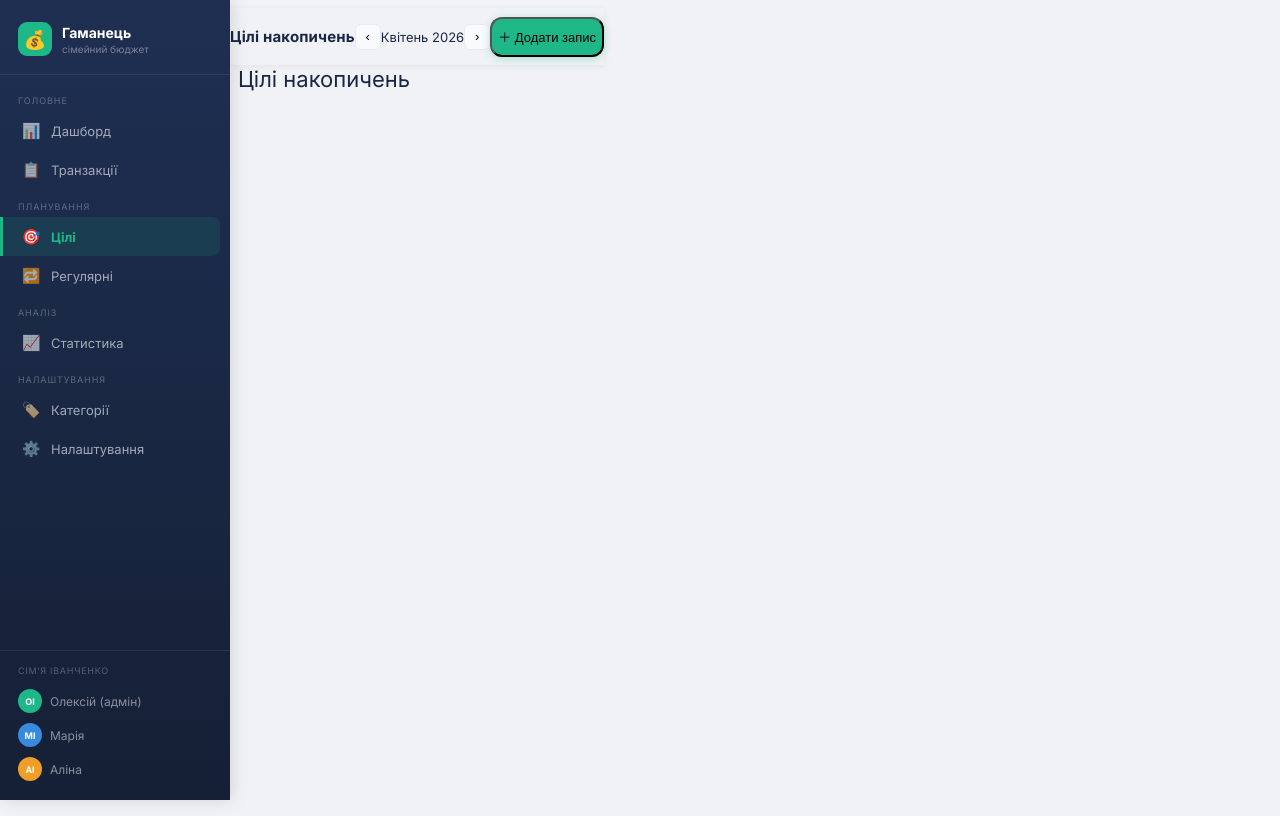
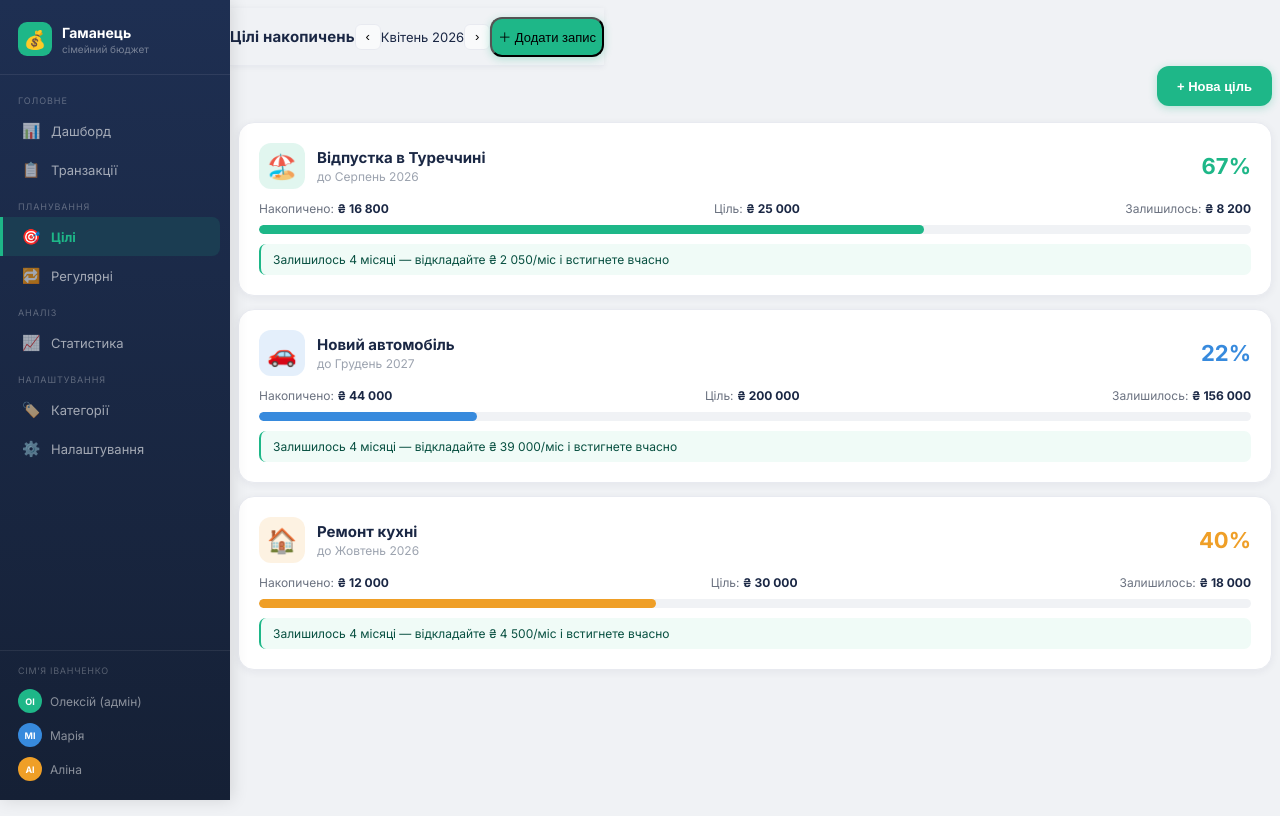
Before and after one commit to Kozova/family-budget, a Next.js app: page /goals in a window 1280 px wide. Built offline with nearby package versions, Linux system fonts and the light colour scheme.

Commit message:
feat: goals page with form

```diff
--- a/src/app/(dashboard)/goals/page.tsx
+++ b/src/app/(dashboard)/goals/page.tsx
@@ -1,3 +1,78 @@
+"use client";
+import { useState } from "react";
+
+const goals = [
+  { id:1, emoji:"🏖️", name:"Відпустка в Туреччині", deadline:"Серпень 2026", target:25000, current:16800, color:"#1EB788" },
+  { id:2, emoji:"🚗", name:"Новий автомобіль", deadline:"Грудень 2027", target:200000, current:44000, color:"#378ADD" },
+  { id:3, emoji:"🏠", name:"Ремонт кухні", deadline:"Жовтень 2026", target:30000, current:12000, color:"#EF9F27" },
+];
+
+function GoalCard({ g }) {
+  const pct = Math.round((g.current / g.target) * 100);
+  const left = g.target - g.current;
+  const perMonth = Math.round(left / 4);
+  return (
+    <div style={{ background:"#fff", borderRadius:16, padding:20, border:"1px solid #E8EAF0", boxShadow:"0 2px 8px rgba(26,39,68,.06)", marginBottom:13 }}>
+      <div style={{ display:"flex", alignItems:"center", gap:12, marginBottom:12 }}>
+        <div style={{ width:46, height:46, borderRadius:12, background:g.color+"22", display:"flex", alignItems:"center", justifyContent:"center", fontSize:24, flexShrink:0 }}>{g.emoji}</div>
+        <div style={{ flex:1 }}>
+          <div style={{ fontSize:15, fontWeight:700, color:"#1A2744" }}>{g.name}</div>
+          <div style={{ fontSize:12, color:"#9CA3AF", marginTop:2 }}>до {g.deadline}</div>
+        </div>
+        <div style={{ fontSize:22, fontWeight:700, color:g.color }}>{pct}%</div>
+      </div>
+      <div style={{ display:"flex", justifyContent:"space-between", fontSize:12, color:"#6B7280", marginBottom:9 }}>
+        <span>Накопичено: <strong style={{ color:"#1A2744" }}>₴ {g.current.toLocaleString("uk-UA")}</strong></span>
+        <span>Ціль: <strong style={{ color:"#1A2744" }}>₴ {g.target.toLocaleString("uk-UA")}</strong></span>
+        <span>Залишилось: <strong style={{ color:"#1A2744" }}>₴ {left.toLocaleString("uk-UA")}</strong></span>
+      </div>
+      <div style={{ height:9, background:"#F0F2F5", borderRadius:5, overflow:"hidden", marginBottom:4 }}>
+        <div style={{ height:"100%", width:pct+"%", background:g.color, borderRadius:5 }} />
+      </div>
+      <div style={{ marginTop:10, background:"#F0FBF7", borderRadius:7, padding:"8px 12px", fontSize:12, color:"#085041", borderLeft:"2px solid #1EB788" }}>
+        Залишилось 4 місяці — відкладайте ₴ {perMonth.toLocaleString("uk-UA")}/міс і встигнете вчасно
+      </div>
+    </div>
+  );
+}
+
 export default function GoalsPage() {
-  return <div className="text-[22px] font-bold text-[#1A2744]">Цілі накопичень</div>;
+  const [showForm, setShowForm] = useState(false);
+  return (
+    <div>
+      <div style={{ display:"flex", justifyContent:"flex-end", marginBottom:16 }}>
+        <button onClick={() => setShowForm(!showForm)} style={{ background:"#1EB788", color:"#fff", border:"none", borderRadius:12, padding:"0 20px", height:40, fontSize:13, fontWeight:700, cursor:"pointer", boxShadow:"0 2px 8px rgba(30,183,136,.3)" }}>
+          + Нова ціль
+        </button>
+      </div>
+      {showForm && (
+        <div style={{ background:"#fff", borderRadius:16, padding:22, border:"1px solid #E8EAF0", marginBottom:16 }}>
+          <div style={{ fontSize:15, fontWeight:700, color:"#1A2744", marginBottom:16 }}>Нова ціль накопичень</div>
+          <div style={{ display:"grid", gridTemplateColumns:"1fr 1fr", gap:12, marginBottom:12 }}>
+            <div>
+              <div style={{ fontSize:11, color:"#6B7280", marginBottom:5, fontWeight:600 }}>Назва</div>
+              <input placeholder="Наприклад: Відпустка" style={{ width:"100%", border:"1.5px solid #E8EAF0", borderRadius:8, padding:"9px 12px", fontSize:13, outline:"none" }} />
+            </div>
+            <div>
+              <div style={{ fontSize:11, color:"#6B7280", marginBottom:5, fontWeight:600 }}>Емодзі</div>
+              <input placeholder="🎯" style={{ width:"100%", border:"1.5px solid #E8EAF0", borderRadius:8, padding:"9px 12px", fontSize:13, outline:"none" }} />
+            </div>
+            <div>
+              <div style={{ fontSize:11, color:"#6B7280", marginBottom:5, fontWeight:600 }}>Сума ціль (₴)</div>
+              <input type="number" placeholder="50000" style={{ width:"100%", border:"1.5px solid #E8EAF0", borderRadius:8, padding:"9px 12px", fontSize:13, outline:"none" }} />
+            </div>
+            <div>
+              <div style={{ fontSize:11, color:"#6B7280", marginBottom:5, fontWeight:600 }}>Дедлайн</div>
+              <input type="date" style={{ width:"100%", border:"1.5px solid #E8EAF0", borderRadius:8, padding:"9px 12px", fontSize:13, outline:"none" }} />
+            </div>
+          </div>
+          <div style={{ display:"flex", gap:8 }}>
+            <button style={{ flex:1, background:"#1EB788", color:"#fff", border:"none", borderRadius:8, padding:10, fontSize:13, fontWeight:700, cursor:"pointer" }}>Зберегти</button>
+            <button onClick={() => setShowForm(false)} style={{ border:"1.5px solid #E8EAF0", background:"#fff", borderRadius:8, padding:"10px 16px", fontSize:13, cursor:"pointer", color:"#6B7280" }}>Скасувати</button>
+          </div>
+        </div>
+      )}
+      {goals.map(g => <GoalCard key={g.id} g={g} />)}
+    </div>
+  );
 }
```
